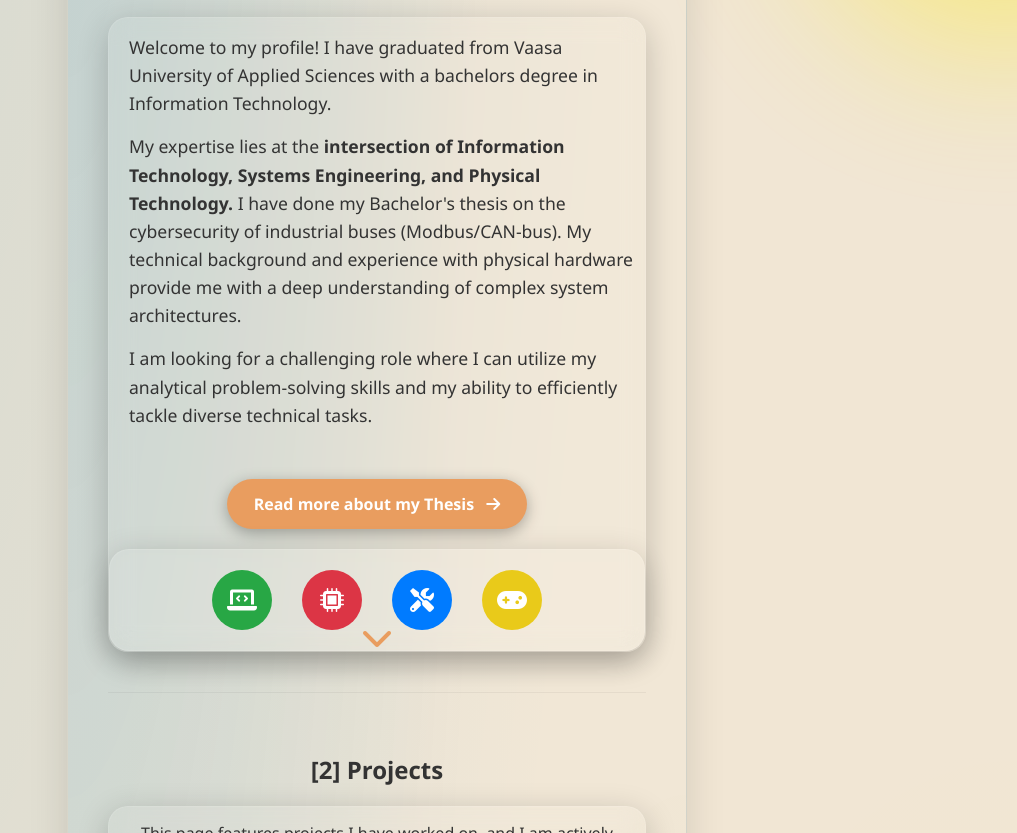
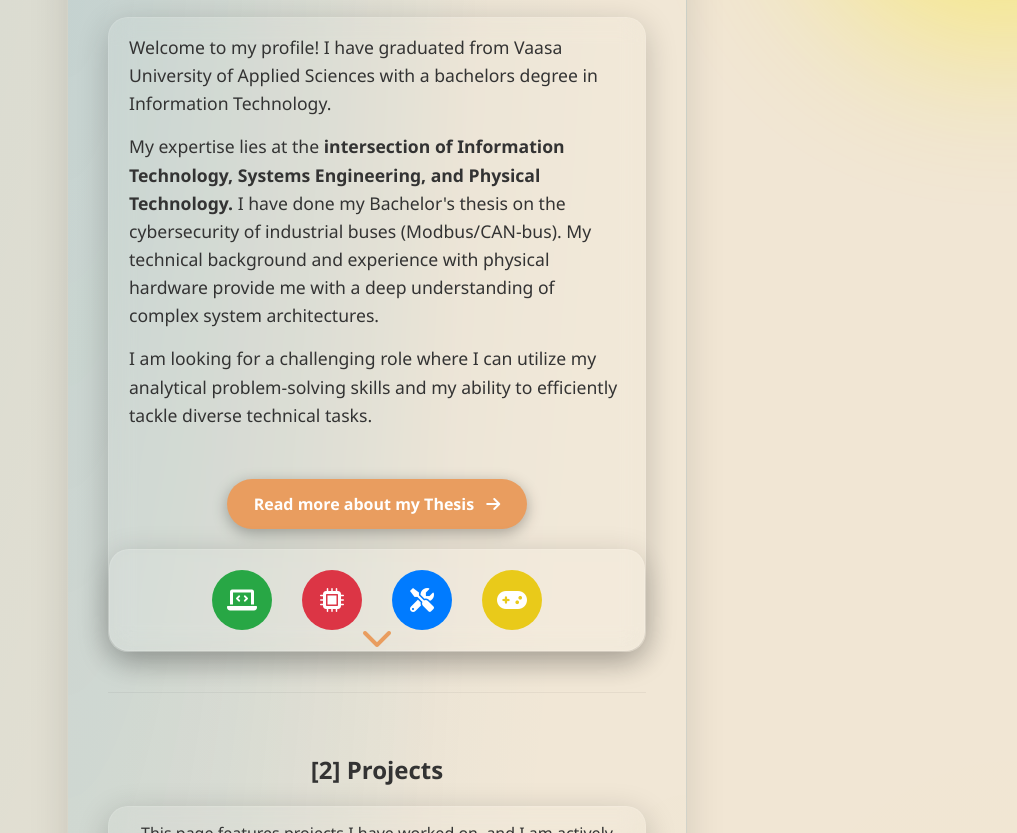
Before and after one commit to matiasgrahn/matiasgrahn.github.io, a plain HTML site: page index.html in a window 1280 px wide. Shown: the part 982-1815 px from the top of the page, without its empty margins (263-1280 px from the left). Drawn offline with nearby package versions, Linux system fonts and the light colour scheme; some icons are missing.

Commit message:
kevyitä tyylin muutoksia

```diff
--- a/style.css
+++ b/style.css
@@ -70,6 +70,7 @@ body.fade-out { opacity: 0; }
     margin-top: 15px;
     margin-bottom: 15px;
     margin-left: 20px;
+    margin-right:20px;
 }
 
 .description p:last-child { margin-bottom: 0;}
```
Also changed, not shown: index.html (+11 -3 lines).
